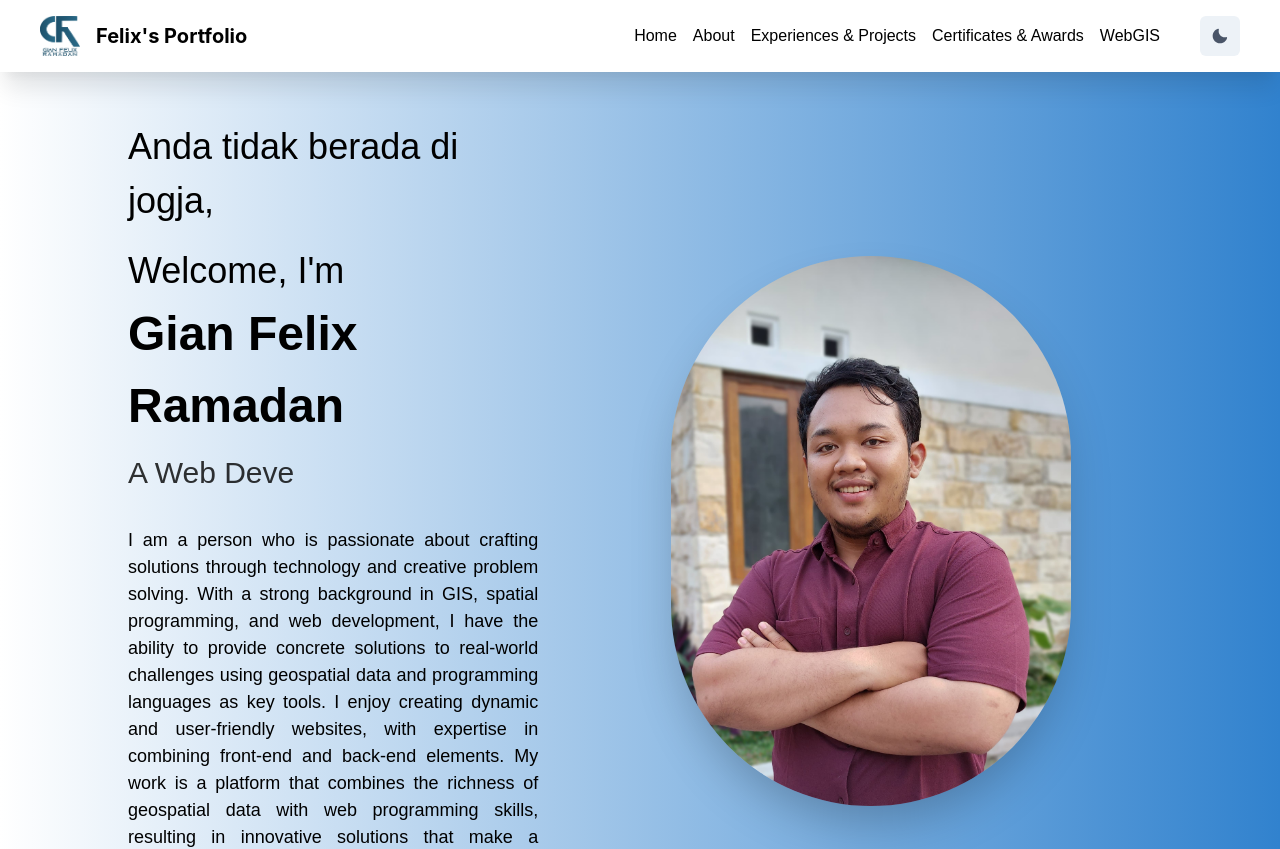
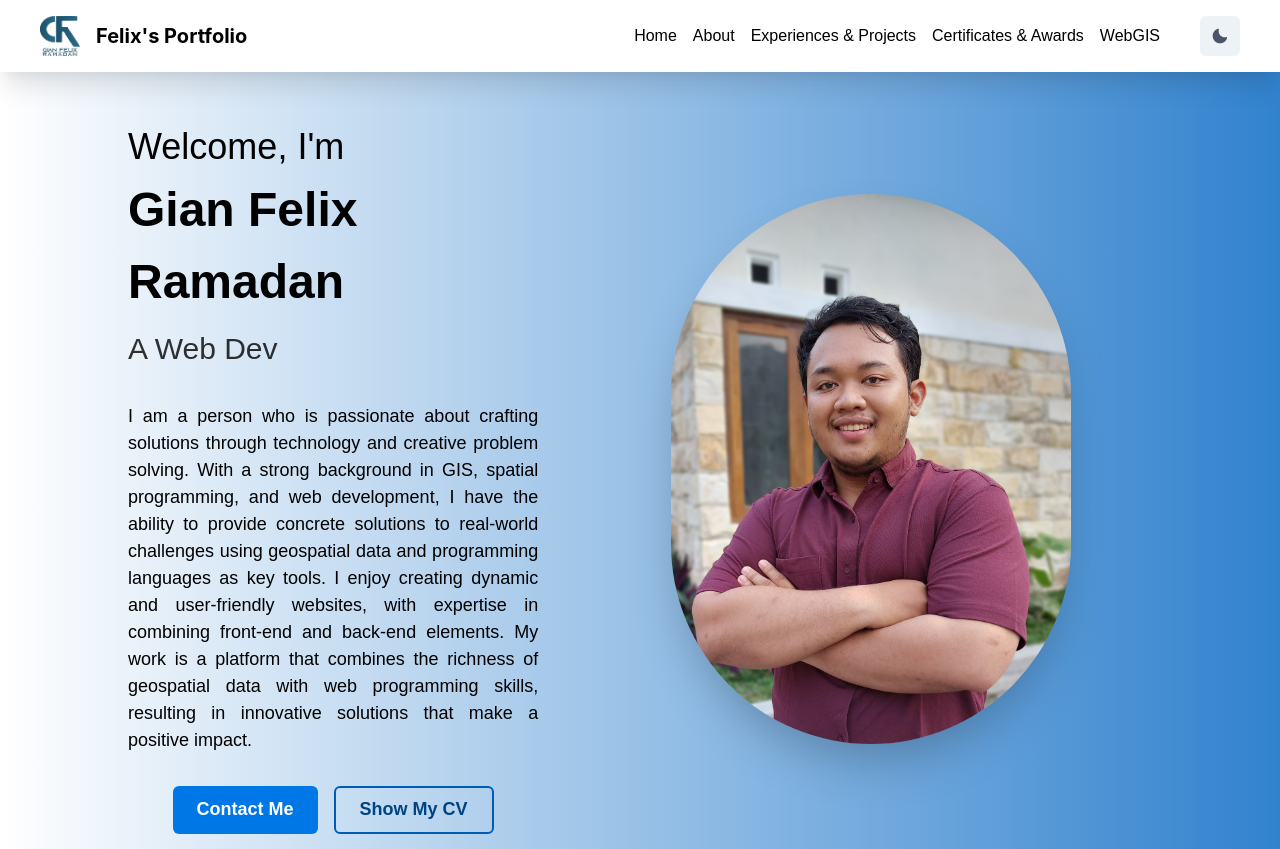
Before and after one commit to gianfelix/web_portfolio_GFR, a React (Create React App) app: page / in a window 1280 px wide. Shown: the top 849 px of the page. Built offline with nearby package versions, Linux system fonts and the light colour scheme; no server answers.

Commit message:
update geolocation new

```diff
--- a/src/components/LandingPage/Hero.jsx
+++ b/src/components/LandingPage/Hero.jsx
@@ -1,5 +1,16 @@
 import React, { useEffect, useState } from "react";
-import { Box, Flex, Text, Image, useColorMode, Button, Heading } from "@chakra-ui/react";
+import {
+  Box,
+  Flex,
+  Text,
+  Image,
+  useColorMode,
+  Button,
+  Heading,
+  Alert,
+  AlertIcon,
+  AlertTitle,
+} from "@chakra-ui/react";
 import { motion } from "framer-motion";
 import { BtnModalContact } from "./BtnModalContact";
 import CvModal from "./CvModal";
@@ -7,7 +18,7 @@ import CvModal from "./CvModal";
 const MotionFlex = motion(Flex);
 const MotionText = motion(Text);
 
-export const Hero = ({userLocation}) => {
+export const Hero = ({ userLocation }) => {
   const { colorMode } = useColorMode();
   const isDarkMode = colorMode === "dark";
 
@@ -31,6 +42,7 @@ export const Hero = ({userLocation}) => {
   const [typedText, setTypedText] = useState("");
   const [isDeleting, setIsDeleting] = useState(false);
   const [currentIndex, setCurrentIndex] = useState(0);
+  const [showAlert, setShowAlert] = useState(false);
 
   useEffect(() => {
     const delay = isDeleting ? 65 : 90;
@@ -66,6 +78,20 @@ export const Hero = ({userLocation}) => {
     textOptions,
   ]);
 
+  useEffect(() => {
+    if (userLocation === "Jogja") {
+      setShowAlert(true);
+
+      const hideAlertTimeout = setTimeout(() => {
+        setShowAlert(false);
+      }, 4000); // Adjust the time here (in milliseconds) for how long you want the alert to be visible
+
+      return () => {
+        clearTimeout(hideAlertTimeout);
+      };
+    }
+  }, [userLocation]);
+
   return (
     <Box
       bgGradient={
@@ -81,7 +107,6 @@ export const Hero = ({userLocation}) => {
       alignItems="center"
       px={"10%"}
     >
-
       <MotionFlex
         direction="column"
         textAlign="center"
@@ -89,14 +114,14 @@ export const Hero = ({userLocation}) => {
         animate={{ opacity: 1, y: 0 }}
         transition={{ duration: 0.8 }}
       >
-        <Text
-          fontSize={{ base: 'xl', md: '4xl' }}
-          mt={4}
-          color={colorMode === 'light' ? 'black' : 'white'}
-          textAlign="left"
-        >
-          {userLocation === 'Jogja' ? 'Selamat datang anda berada di Jogja!' : 'Anda tidak berada di jogja,'}
-        </Text>
+        {showAlert && (
+          <Alert status="info" mb={4}>
+            <AlertIcon />
+            <AlertTitle color={colorMode === "light" ? "black" : "white"}>
+              Selamat datang, Anda berada di Jogja!
+            </AlertTitle>
+          </Alert>
+        )}
         <Text
           fontSize={{ base: "xl", md: "4xl" }}
           mt={4}
@@ -156,7 +181,12 @@ export const Hero = ({userLocation}) => {
           <CvModal isOpen={isModalOpen} onClose={closeModal} />
         </Flex>
       </MotionFlex>
-      <Flex ml={{ base: "5%", lg: "13%" }} mr={"3%"} minW={{ base: "250px", lg: "450px"}} maxH={"550px"}>
+      <Flex
+        ml={{ base: "5%", lg: "13%" }}
+        mr={"3%"}
+        minW={{ base: "250px", lg: "450px" }}
+        maxH={"550px"}
+      >
         <MotionFlex
           minH="30vh"
           initial={{ opacity: 0, x: -20 }}
```
